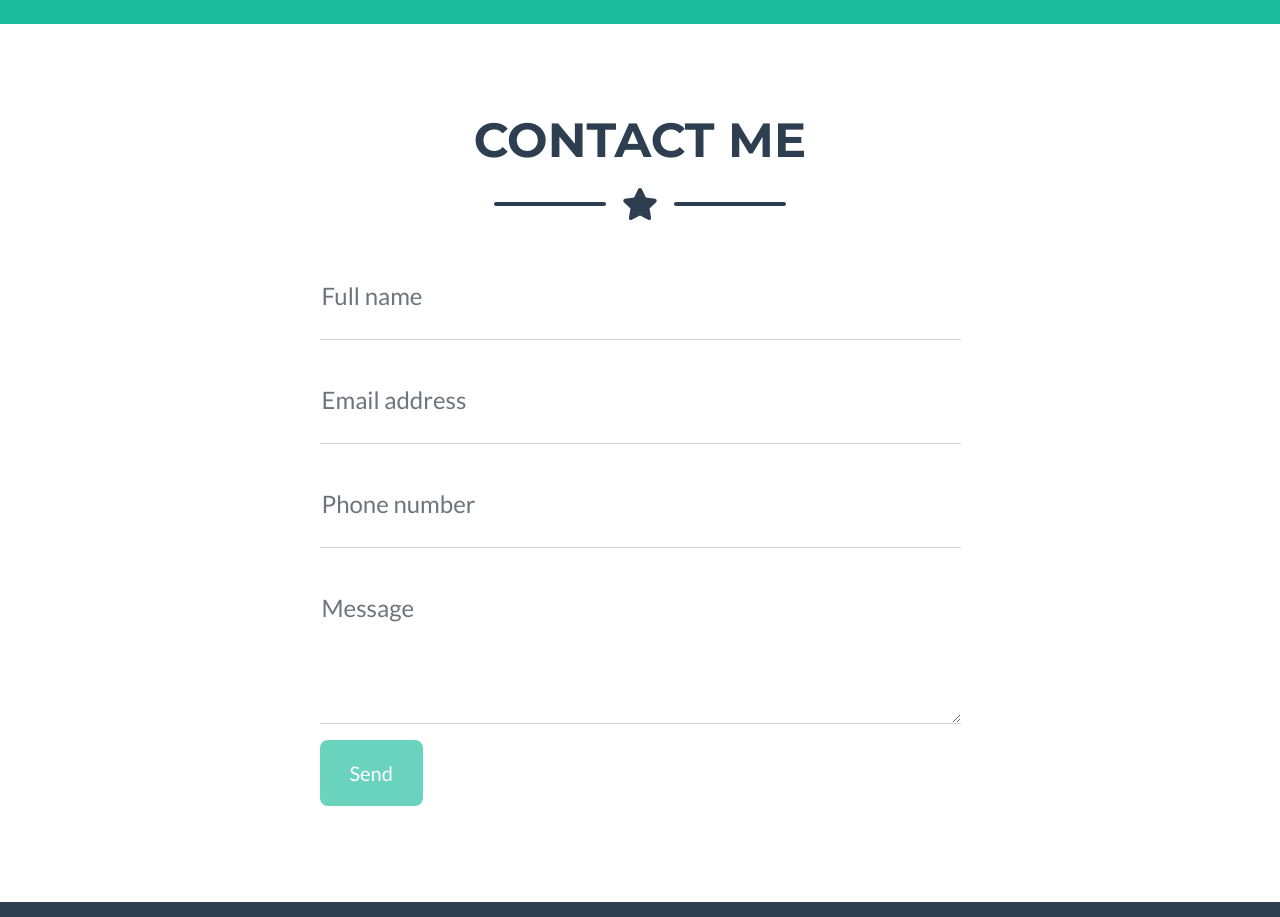
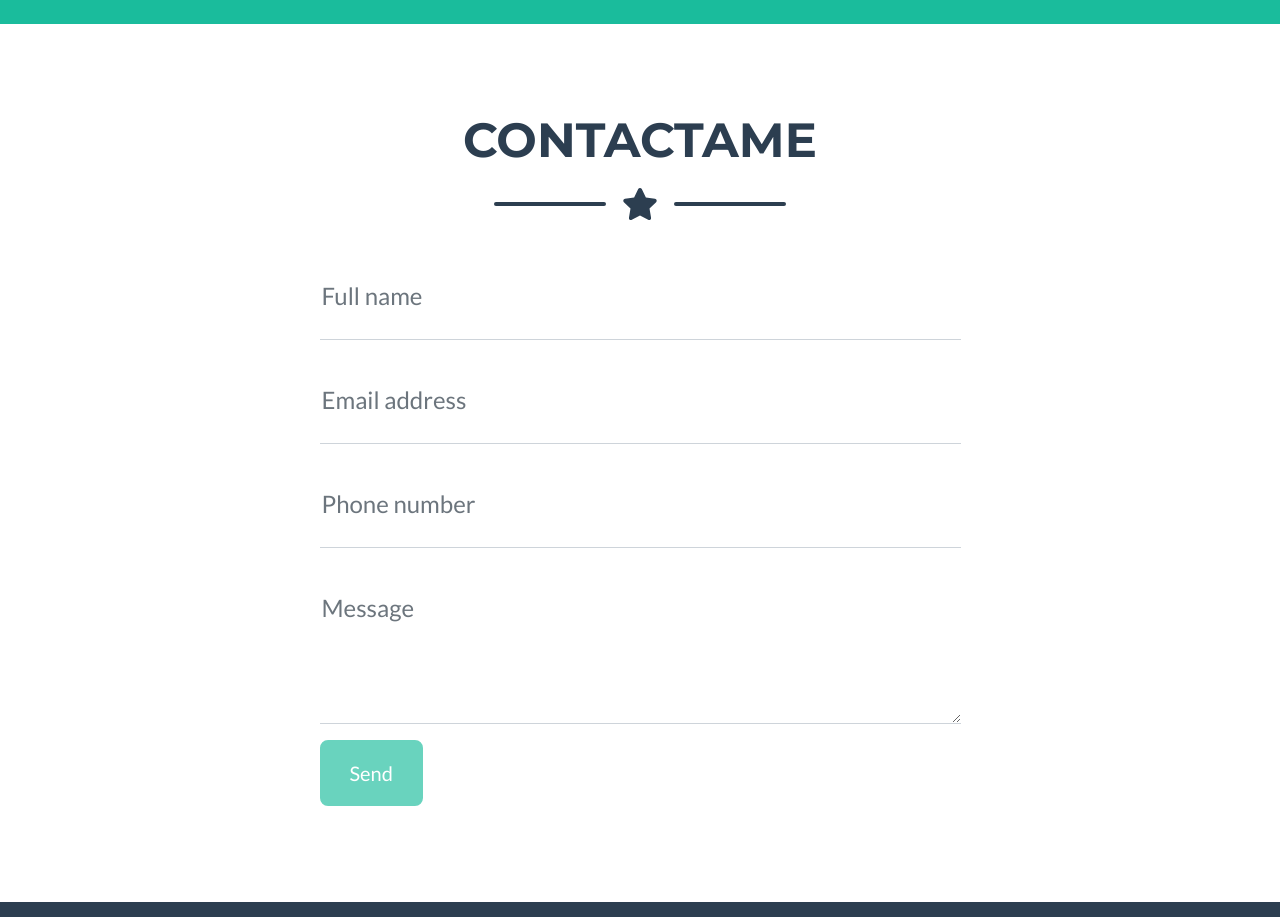
Before and after one commit to AulaPrimaria/ClasesIII, a plain HTML site: page index.html in a window 1280 px wide. Shown: the part 2180-3097 px from the top of the page. Drawn offline with nearby package versions, Linux system fonts and the light colour scheme.

Commit message:
Update index.html

```diff
--- a/index.html
+++ b/index.html
@@ -150,7 +150,7 @@
         <section class="page-section" id="contactame">
             <div class="container">
                 <!-- Contact Section Heading-->
-                <h2 class="page-section-heading text-center text-uppercase text-secondary mb-0">Contact Me</h2>
+                <h2 class="page-section-heading text-center text-uppercase text-secondary mb-0">Contactame</h2>
                 <!-- Icon Divider-->
                 <div class="divider-custom">
                     <div class="divider-custom-line"></div>
```
